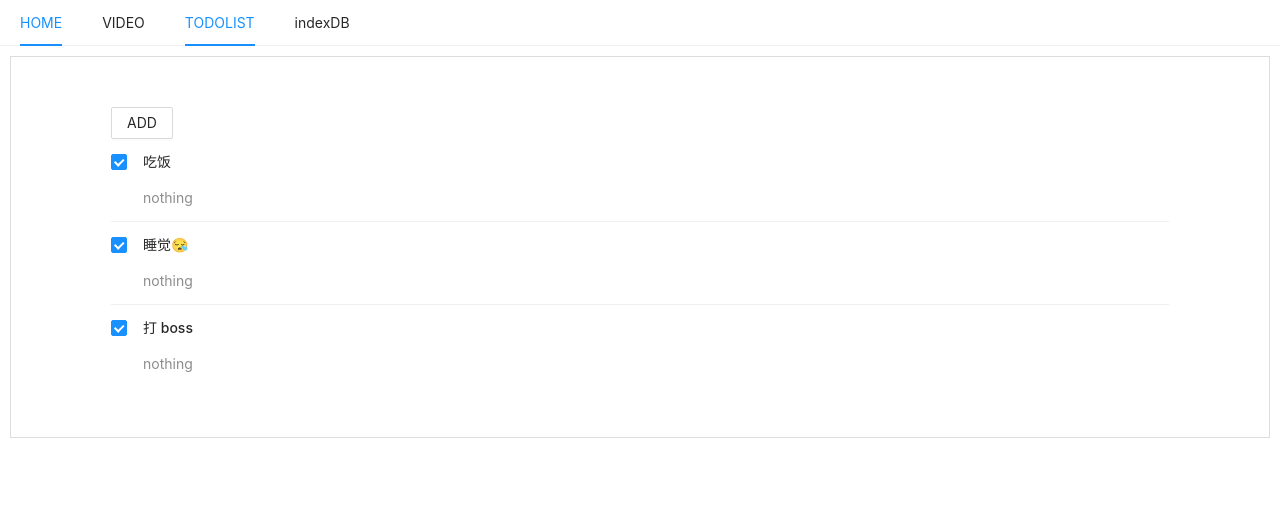
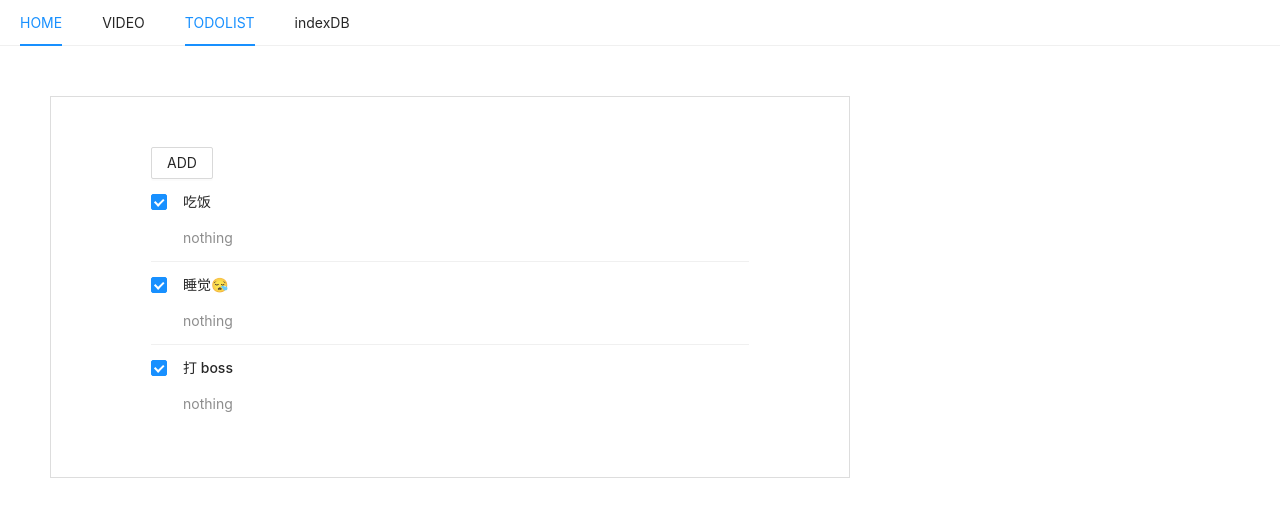
Before and after one commit to wangchunlei0000/koala, a Vue app: page /todolist in a window 1280 px wide. Shown: the top 516 px of the page. Built offline with nearby package versions, Linux system fonts and the light colour scheme.

Commit message:
todolist style

```diff
--- a/src/views/todolist/index.vue
+++ b/src/views/todolist/index.vue
@@ -86,9 +86,10 @@ const handleOk = () => {
 
 <style lang="less" scoped>
 .wrapper {
-  margin: 10px;
+  margin: 50px;
   padding: 50px 100px;
   border: 1px solid #ddd;
+  width: 800px;
 }
 .modal-wrapper {
   padding: 50px;
```
